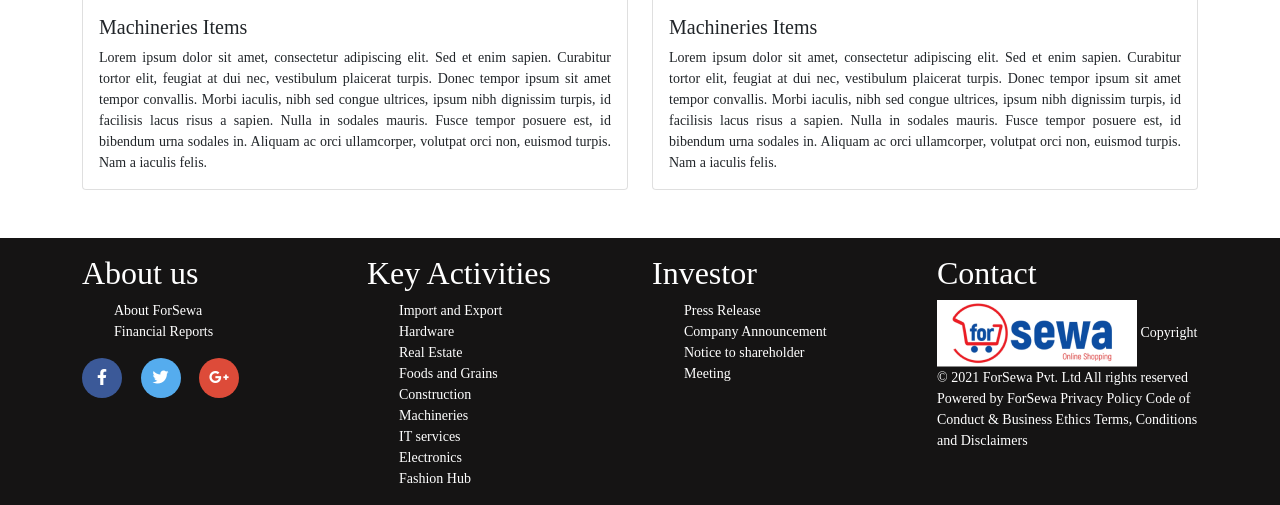
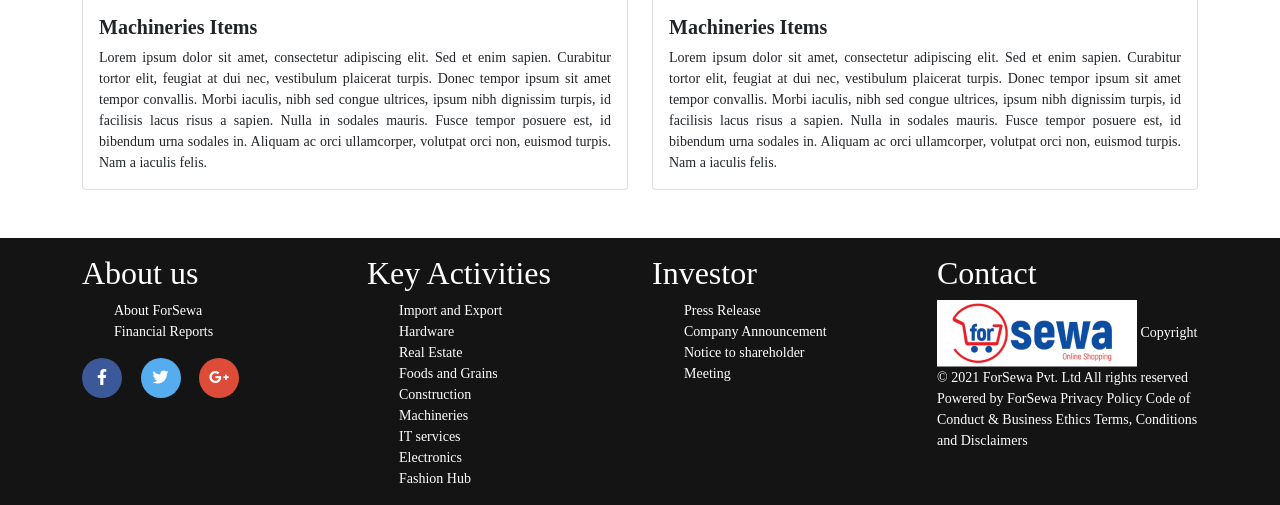
Before and after one commit to Birajramtel/for_sewa, a PHP site: page /machineries.php in a window 1280 px wide. Shown: the part 2098-2603 px from the top of the page. Run offline with PHP 8.4, Linux system fonts and the light colour scheme; some libraries are stand-ins or nearby versions; some web fonts are replaced.

Commit message:
Changes made in machinerie page

```diff
--- a/machineries.php
+++ b/machineries.php
@@ -98,7 +98,7 @@
                     <div class="card">
                         <img src="img/machineries_1.png" class="card-img-top" alt="Machineries">
                         <div class="card-body">
-                            <h5 class="card-title Header_2">Machineries Items</h5>
+                            <h5 class="card-title Header_2"><strong>Machineries Items</strong></h5>
                             <p class="card-text para_align">
                                 Lorem ipsum dolor sit amet, consectetur adipiscing elit. Sed et enim sapien. Curabitur
                                 tortor elit, feugiat at dui nec, vestibulum plaicerat turpis. Donec tempor ipsum sit
@@ -114,7 +114,7 @@
                     <div class="card">
                         <img src="img/machineries_2.png" class="card-img-top" alt="Machineries">
                         <div class="card-body">
-                            <h5 class="card-title Header_2">Machineries Items</h5>
+                            <h5 class="card-title Header_2"><strong>Machineries Items</strong></h5>
                             <p class="card-text para_align">
                                 Lorem ipsum dolor sit amet, consectetur adipiscing elit. Sed et enim sapien. Curabitur
                                 tortor elit, feugiat at dui nec, vestibulum plaicerat turpis. Donec tempor ipsum sit
@@ -130,7 +130,7 @@
                     <div class="card">
                         <img src="img/machineries_3.png" class="card-img-top" alt="Machineries">
                         <div class="card-body">
-                            <h5 class="card-title Header_2">Machineries Items</h5>
+                            <h5 class="card-title Header_2"><strong>Machineries Items</strong></h5>
                             <p class="card-text para_align pb-0">
                                 Lorem ipsum dolor sit amet, consectetur adipiscing elit. Sed et enim sapien. Curabitur
                                 tortor elit, feugiat at dui nec, vestibulum plaicerat turpis. Donec tempor ipsum sit
@@ -138,6 +138,7 @@
                                 turpis, id facilisis lacus risus a sapien. Nulla in sodales mauris. Fusce tempor posuere
                                 est, id bibendum urna sodales in. Aliquam ac orci ullamcorper, volutpat orci non, euismod
                                 turpis. Nam a iaculis felis.
+                            </p>
                         </div>
                     </div>
                 </div>
@@ -145,7 +146,7 @@
                     <div class="card">
                         <img src="img/machineries_4.png" class="card-img-top" alt="Machineries">
                         <div class="card-body">
-                            <h5 class="card-title Header_2">Machineries Items</h5>
+                            <h5 class="card-title Header_2"><strong>Machineries Items</strong></h5>
                             <p class="card-text para_align">
                                 Lorem ipsum dolor sit amet, consectetur adipiscing elit. Sed et enim sapien. Curabitur
                                 tortor elit, feugiat at dui nec, vestibulum plaicerat turpis. Donec tempor ipsum sit
```
